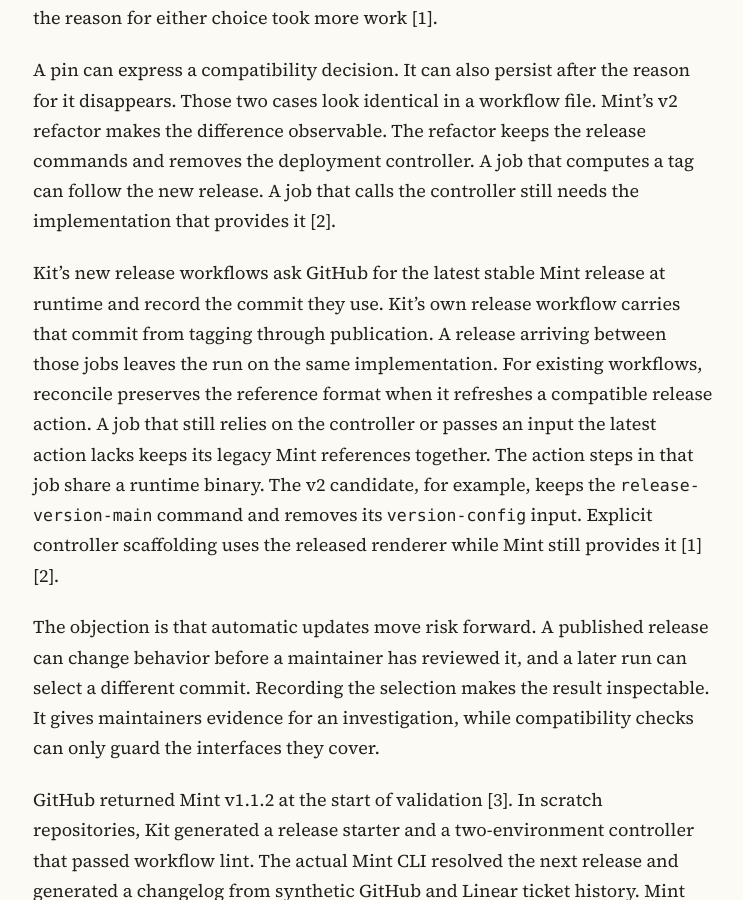
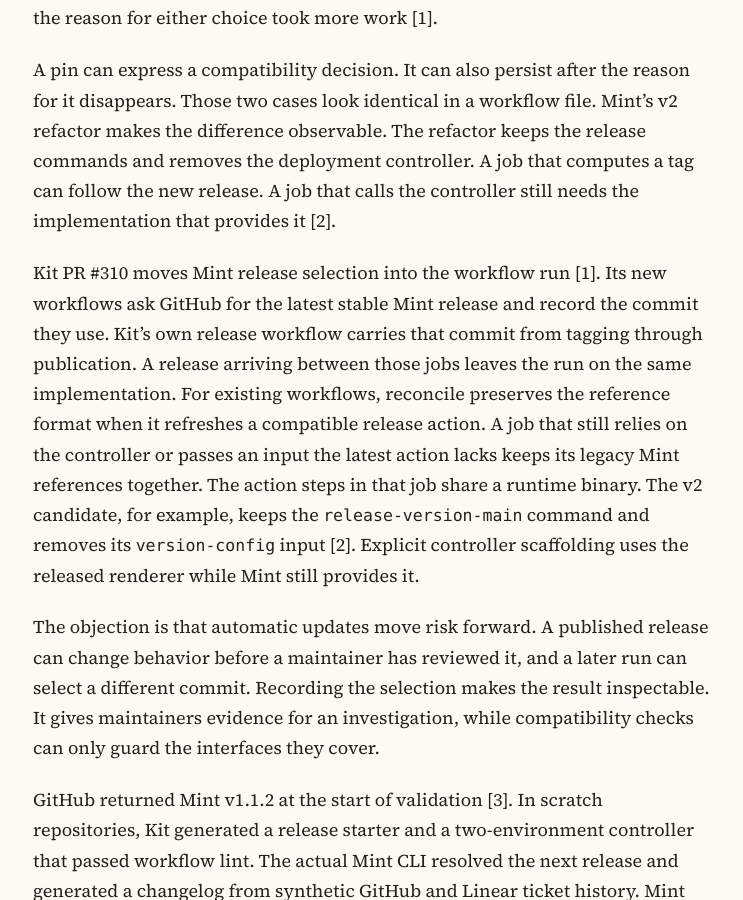
Before and after one commit to jamesonstone/jamesonstone.github.io, a Jekyll site: the page built from _posts/2026-11-23-coding-agent-harness-research-when-a-version-is-a-decision.md, in a window 1280 px wide and 900 px high, scrolled down 748 px. Shown: the whole window, without its empty margins (267-1010 px from the left). Built offline with Jekyll 4.4.1, drawn with Linux system fonts in a browser that asks for light colours.

Commit message:
docs(GH-120): :memo: attribute Mint behavior to Kit PR

```diff
--- a/_posts/2026-11-23-coding-agent-harness-research-when-a-version-is-a-decision.md
+++ b/_posts/2026-11-23-coding-agent-harness-research-when-a-version-is-a-decision.md
@@ -8,7 +8,7 @@ Which version should a release workflow use when the tool changes faster than th
 
 A pin can express a compatibility decision. It can also persist after the reason for it disappears. Those two cases look identical in a workflow file. Mint's v2 refactor makes the difference observable. The refactor keeps the release commands and removes the deployment controller. A job that computes a tag can follow the new release. A job that calls the controller still needs the implementation that provides it [2].
 
-Kit's new release workflows ask GitHub for the latest stable Mint release at runtime and record the commit they use. Kit's own release workflow carries that commit from tagging through publication. A release arriving between those jobs leaves the run on the same implementation. For existing workflows, reconcile preserves the reference format when it refreshes a compatible release action. A job that still relies on the controller or passes an input the latest action lacks keeps its legacy Mint references together. The action steps in that job share a runtime binary. The v2 candidate, for example, keeps the `release-version-main` command and removes its `version-config` input. Explicit controller scaffolding uses the released renderer while Mint still provides it [1][2].
+Kit PR #310 moves Mint release selection into the workflow run [1]. Its new workflows ask GitHub for the latest stable Mint release and record the commit they use. Kit's own release workflow carries that commit from tagging through publication. A release arriving between those jobs leaves the run on the same implementation. For existing workflows, reconcile preserves the reference format when it refreshes a compatible release action. A job that still relies on the controller or passes an input the latest action lacks keeps its legacy Mint references together. The action steps in that job share a runtime binary. The v2 candidate, for example, keeps the `release-version-main` command and removes its `version-config` input [2]. Explicit controller scaffolding uses the released renderer while Mint still provides it.
 
 The objection is that automatic updates move risk forward. A published release can change behavior before a maintainer has reviewed it, and a later run can select a different commit. Recording the selection makes the result inspectable. It gives maintainers evidence for an investigation, while compatibility checks can only guard the interfaces they cover.
 
--- a/llms.txt
+++ b/llms.txt
@@ -16,7 +16,7 @@ Put the AGI in the bag, bro.
 
 ## Latest Posts
 
-- [Coding-Agent Harness Research II: When a Version Is a Decision](https://jamesonstone.io/blog/2026/11/23/coding-agent-harness-research-when-a-version-is-a-decision.html): Kit follows the latest Mint release while retaining compatibility for projects that depend on the legacy deployment controller.
+- [Coding-Agent Harness Research II: When a Version Is a Decision](https://jamesonstone.io/blog/2026/11/23/coding-agent-harness-research-when-a-version-is-a-decision.html): How Kit PR #310 moves Mint release selection to runtime while preserving compatibility for legacy deployment jobs.
 - [Coding-Agent Harness Research I: What the Repo Knows](https://jamesonstone.io/blog/2026/11/22/coding-agent-harness-research-what-the-repo-knows.html): Kit's config and review changes test which facts belong in a coding-agent harness as models improve.
 - [Prediction Forces Understanding](https://jamesonstone.io/blog/2026/11/21/prediction-forces-understanding.html): You understand a system when you can predict what a change will do before you make it; bugs, outages, and the X/Y problem are prediction failures, and the adjacent problem is the one your predictions already cover.
 - [Jameson's Law of Adjacent Problems](https://jamesonstone.io/blog/2026/11/20/jamesons-law-of-adjacent-problems.html): The harder the real problem, the more likely we are to solve the one next to it and call it done; when implementation is cheap, that adjacent solution often replaces a system its author believes is complete.
```
